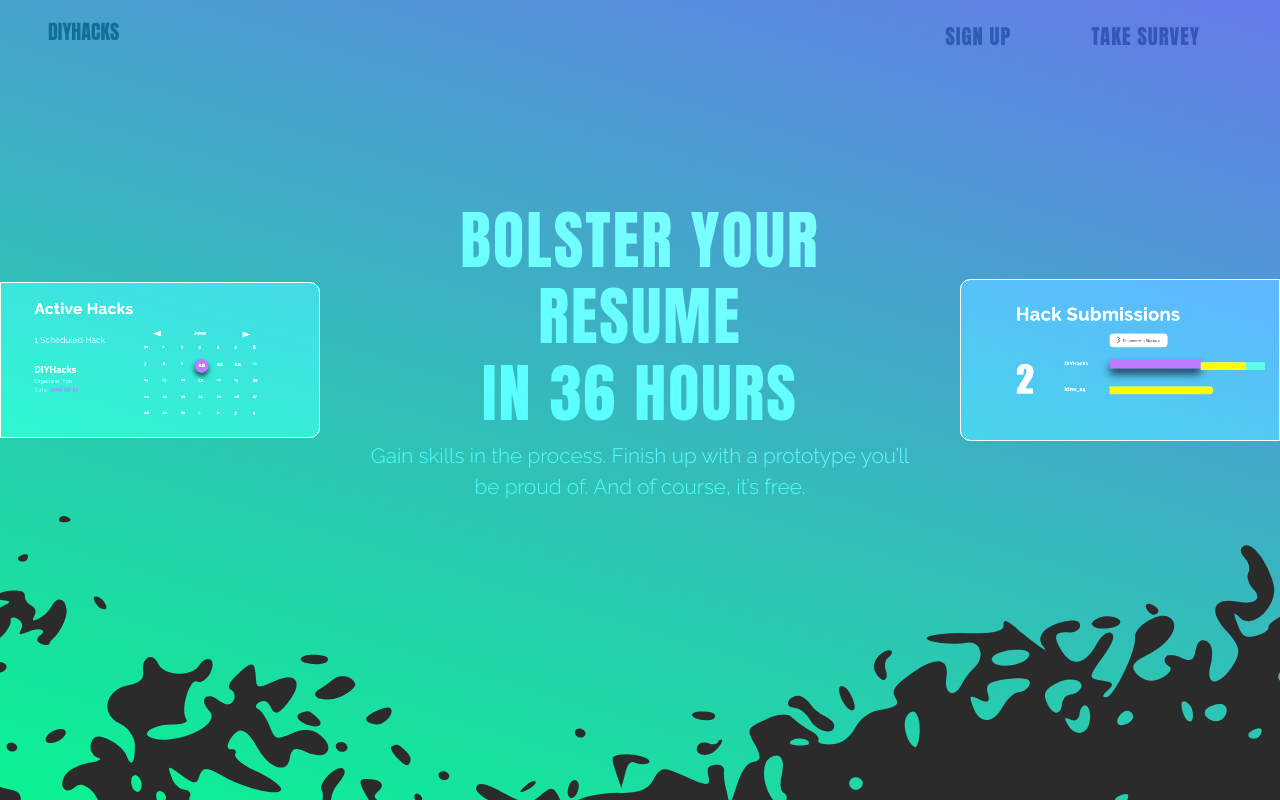
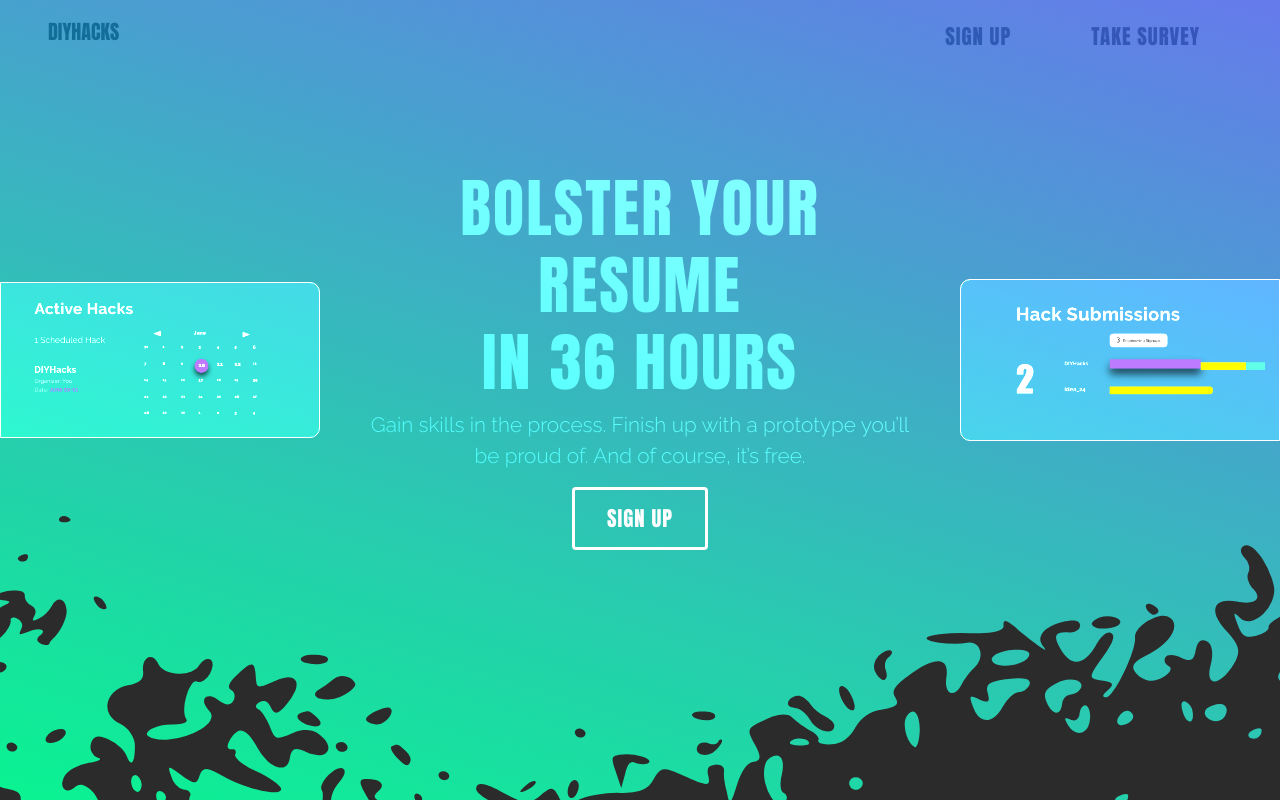
Before and after one commit to sanozie/hacklist-lp, a plain HTML site: page index.html in a window 1280 px wide. Drawn offline with nearby package versions, Linux system fonts and the light colour scheme.

Commit message:
Mobile Queries

```diff
--- a/index.html
+++ b/index.html
@@ -83,6 +83,7 @@
                             <h1 class='banner-text'>BOLSTER YOUR RESUME<br/>IN 36 HOURS</h1>
                             <p class='banner-text'>Gain skills in the process. Finish up with a prototype you’ll be proud of.
                                 And of course, it’s free.</p>
+                            <button class="btn btn-mobile signup">SIGN UP</button>
                         </div>
                     </div>
                     <div class="col-md-3 d-none d-md-flex center-container">
@@ -96,10 +97,11 @@
 
         <div id="about" class="container-fluid">
             <div class="row justify-content-center">
-                <div class="col-12 text-center">
+                <div class="col-12 text-center justify-content-center">
                     <h1>WE PUT <img class='about-img' src='/imgs/Assets/Designs/skills.png' /> AND <img class='about-img' src='/imgs/Assets/Designs/ideas.png' /> TOGETHER</h1>
                     <p class='lead'>To host our never-ending hackathon.</p>
-                    <button class="btn btn-lighter signup">GET STARTED</button>
+                    <button class="btn btn-lighter signup d-none d-md-inline-block">GET STARTED</button>
+                    <button class="btn btn-mobile signup d-inline-block d-md-none">SIGN UP</button>
                 </div>
             </div>
         </div>
@@ -138,7 +140,8 @@
                         <p class="text-light">Is your friend’s shower-epiphany idea not cutting it? No worries. Find the project you’ll be passionate about with our filtering features.
                             <span class="enphasis">Launching Beta Fall 2020.</span><br/>
                             <br/>
-                        <button class="btn btn-lighter signup">SIGN UP</button>
+                        <button class="btn btn-lighter signup d-none d-md-inline-block">SIGN UP</button>
+                        <button class="btn btn-mobile signup d-inline-block d-md-none">SIGN UP</button>
                     </div>
                 </div>
                 <div class="col-md-6 text-center">
@@ -155,7 +158,8 @@
                     <h1>JOIN THE <br/> ONLINE COMMUNITY </h1>
                     <p class="text-light">We’ve got a Slack! <span class="enphasis">Us: 1, Covid: 0.</span>
                         Have fun with fellow creators, entrepreneurs, and future billionaires.</p>
-                    <button class="btn btn-lighter signup">SIGN UP</button>
+                    <button class="btn btn-lighter signup d-none d-md-inline-block">SIGN UP</button>
+                    <button class="btn btn-mobile signup d-inline-block d-md-none">SIGN UP</button>
                 </div>
             </div>
             <div id="slack-svg-div" class="row justify-content-center">
--- a/styles.css
+++ b/styles.css
@@ -111,12 +111,9 @@ body {
     -webkit-text-fill-color: #2b2b2b;
 }
 
-.btn-lighter-mobile {
-    background: -webkit-linear-gradient(-30deg, #9D67E3, #6BB7CD);
-    color: #2b2b2b;
-    -webkit-background-clip: border-box;
-    background-clip: border-box;
-    -webkit-text-fill-color: #2b2b2b;
+.btn-mobile {
+    border: 3px solid white;
+    color: white;
 }
 
 .btn-darker {
```
Also changed, not shown: imgs/Backgrounds/LandingMobile.svg.
